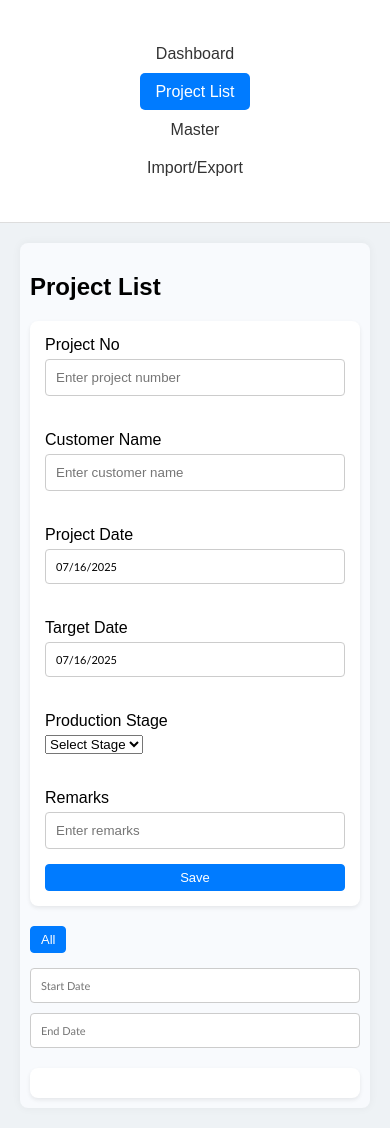
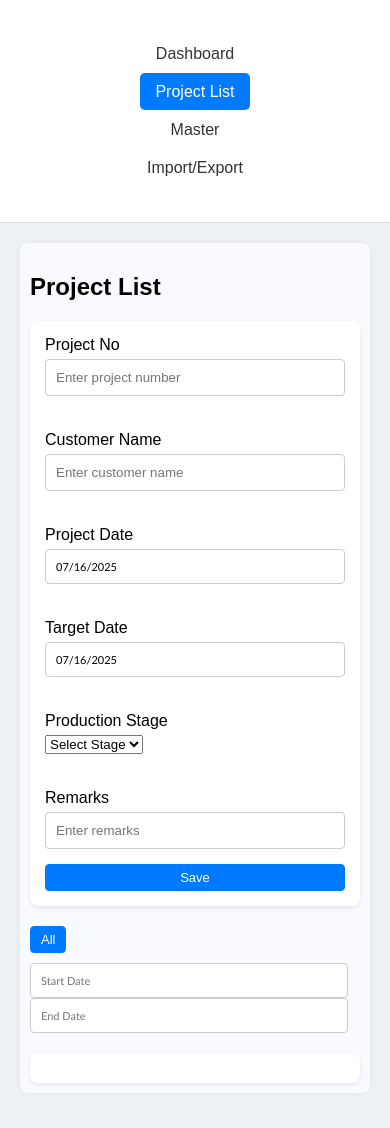
Before and after one commit to itshoneyhub/production_tracker, a React (Vite) app: page /#/project-list in a window 390 px wide. Built offline with nearby package versions, Linux system fonts and the light colour scheme.

Commit message:
revert: Revert filter button responsiveness to previous wrapping behavior

```diff
--- a/src/styles.css
+++ b/src/styles.css
@@ -257,10 +257,16 @@ td.actions {
 }
 
 .date-filters {
+    .date-filters {
     display: flex;
     flex-direction: column; /* Stack date filters vertically */
     width: 100%; /* Full width */
     gap: 10px;
+  }
+
+  .react-datepicker-wrapper, .react-datepicker__input-container {
+    width: 100%; /* Ensure date pickers take full width */
+  }
 }
 
 .react-datepicker-wrapper, .react-datepicker__input-container {
@@ -352,16 +358,7 @@ td.actions button {
   }
 
   .filter-buttons {
-    display: flex;
-    gap: 10px;
-    overflow-x: auto; /* Enable horizontal scrolling */
-    -webkit-overflow-scrolling: touch; /* Smooth scrolling on iOS */
-    padding-bottom: 5px; /* Add some padding for scrollbar */
-  }
-
-  .filter-buttons button {
-    flex-shrink: 0; /* Prevent buttons from shrinking */
-    min-width: fit-content; /* Ensure buttons take content width */
+    flex-wrap: wrap; /* Allow filter buttons to wrap */
   }
 
   .table-container {
```
